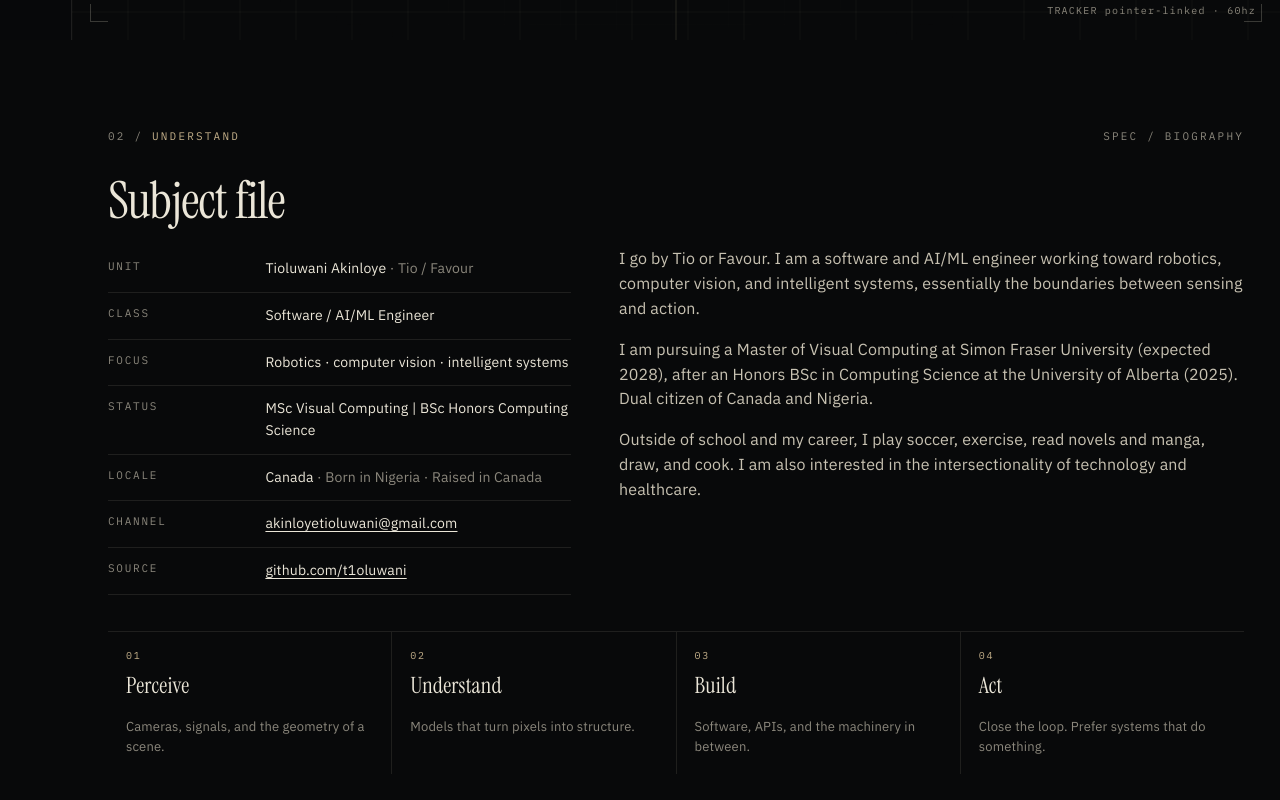
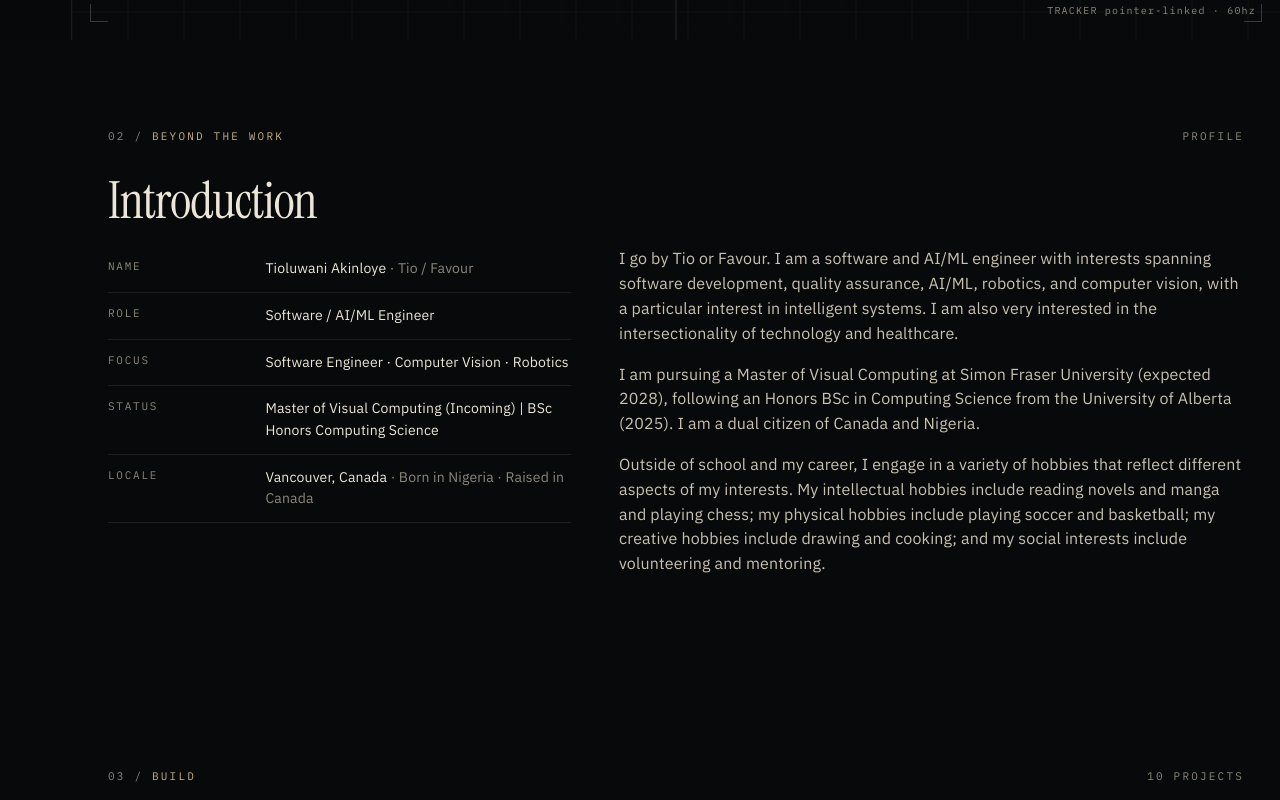
Before and after one commit to t1oluwani/Portfolio-v2, a React (Vite) app: page / in a window 1280 px wide. Shown: the part 760-1560 px from the top of the page. Built offline with nearby package versions, Linux system fonts and the light colour scheme.

Commit message:
feat: abouts page

```diff
--- a/src/data/content.ts
+++ b/src/data/content.ts
@@ -13,15 +13,15 @@ export const profile = {
   aliases: "Tio / Favour",
   shortName: "Tio Akinloye",
   role: "Software / AI/ML Engineer",
-  location: "Canada",
+  location: "Vancouver, Canada",
   origin: "Born in Nigeria · Raised in Canada",
-  statusLine: "MSc Visual Computing | BSc Honors Computing Science",
+  statusLine: "Master of Visual Computing (Incoming) | BSc Honors Computing Science",
   statement:
-    "I build intelligent systems that perceive the world, form models of it, and act with intention.",
+    "I am a software and AI/ML engineer with a passion for intelligent systems and emerging applications in the integrated healthcare / biomedical field.",
   about: [
-    "I go by Tio or Favour. I am a software and AI/ML engineer working toward robotics, computer vision, and intelligent systems, essentially the boundaries between sensing and action.",
-    "I am pursuing a Master of Visual Computing at Simon Fraser University (expected 2028), after an Honors BSc in Computing Science at the University of Alberta (2025). Dual citizen of Canada and Nigeria.",
-    "Outside of school and my career, I play soccer, exercise, read novels and manga, draw, and cook. I am also interested in the intersectionality of technology and healthcare.",
+    "I go by Tio or Favour. I am a software and AI/ML engineer with interests spanning software development, quality assurance, AI/ML, robotics, and computer vision, with a particular interest in intelligent systems. I am also very interested in the intersectionality of technology and healthcare. ",
+    "I am pursuing a Master of Visual Computing at Simon Fraser University (expected 2028), following an Honors BSc in Computing Science from the University of Alberta (2025). I am a dual citizen of Canada and Nigeria.",
+    "Outside of school and my career, I engage in a variety of hobbies that reflect different aspects of my interests. My intellectual hobbies include reading novels and manga and playing chess; my physical hobbies include playing soccer and basketball; my creative hobbies include drawing and cooking; and my social interests include volunteering and mentoring. ",
   ],
   links: {
     github: "https://github.com/t1oluwani",
--- a/src/pages/ProjectPage.tsx
+++ b/src/pages/ProjectPage.tsx
@@ -4,10 +4,13 @@ import { ArchitectureDiagram } from "@/components/system/ArchitectureDiagram";
 import { CaptureFrame } from "@/components/system/CaptureFrame";
 import { useEffect } from "react";
 
+// "complete" | "partially-complete" | "in-progress" | "on-hold";
+
 const statusCopy = {
-  complete: "Complete",
+  "complete": "Complete",
+  "partially-complete": "Partially complete",
   "in-progress": "In progress",
-  research: "Research",
+  "on-hold": "On hold"
 };
 
 export function ProjectPage() {
@@ -29,7 +32,7 @@ export function ProjectPage() {
         </span>
       </div>
       <p className="hero__status project-page__kicker">
-        {project.domain} · {project.year}
+        {project.featured} · {project.year}
       </p>
       <h1 className="project-page__title">{project.title}</h1>
       <p className="hero__statement project-page__lede">{project.subtitle}</p>
--- a/src/sections/About.tsx
+++ b/src/sections/About.tsx
@@ -8,9 +8,9 @@ export function About() {
     <section id="about" className="section" aria-labelledby="about-title">
       <SectionHeader
         index="02"
-        stage="UNDERSTAND"
-        title="Subject file"
-        aside="spec / biography"
+        stage="Beyond the work"
+        title="Introduction"
+        aside="Profile"
       />
       <h2 id="about-title" className="sr-only">
         About
@@ -19,19 +19,19 @@ export function About() {
         <table className="spec-table">
           <tbody>
             <tr>
-              <th scope="row">Unit</th>
+              <th scope="row">Name</th>
               <td>
                 {profile.name}
                 <span className="spec-alias"> · {profile.aliases}</span>
               </td>
             </tr>
             <tr>
-              <th scope="row">Class</th>
+              <th scope="row">Role</th>
               <td>{profile.role}</td>
             </tr>
             <tr>
               <th scope="row">Focus</th>
-              <td>Robotics · computer vision · intelligent systems</td>
+              <td>Software Engineer · Computer Vision · Robotics</td>
             </tr>
             <tr>
               <th scope="row">Status</th>
@@ -44,18 +44,6 @@ export function About() {
                 <span className="spec-alias"> · {profile.origin}</span>
               </td>
             </tr>
-            <tr>
-              <th scope="row">Channel</th>
-              <td>
-                <a href={`mailto:${profile.links.email}`}>{profile.links.email}</a>
-              </td>
-            </tr>
-            <tr>
-              <th scope="row">Source</th>
-              <td>
-                <a href={profile.links.github}>github.com/t1oluwani</a>
-              </td>
-            </tr>
           </tbody>
         </table>
         <div className="spec-copy">
@@ -64,7 +52,7 @@ export function About() {
           ))}
         </div>
       </div>
-      <div className="pipeline" aria-label="Working model">
+      {/* <div className="pipeline" aria-label="Working model">
         <div className="pipeline__step">
           <div className="pipeline__idx">01</div>
           <div className="pipeline__name">Perceive</div>
@@ -85,7 +73,7 @@ export function About() {
           <div className="pipeline__name">Act</div>
           <p className="pipeline__hint">Close the loop. Prefer systems that do something.</p>
         </div>
-      </div>
+      </div> */}
     </section>
   );
 }
--- a/src/sections/Projects.tsx
+++ b/src/sections/Projects.tsx
@@ -41,7 +41,7 @@ export function Projects() {
         index="03"
         stage="BUILD"
         title="Case files"
-        aside={`${String(projects.length).padStart(2, "0")} records`}
+        aside={`${String(projects.length).padStart(2, "0")} projects`}
       />
       <h2 id="work-title" className="sr-only">
         Projects
```
